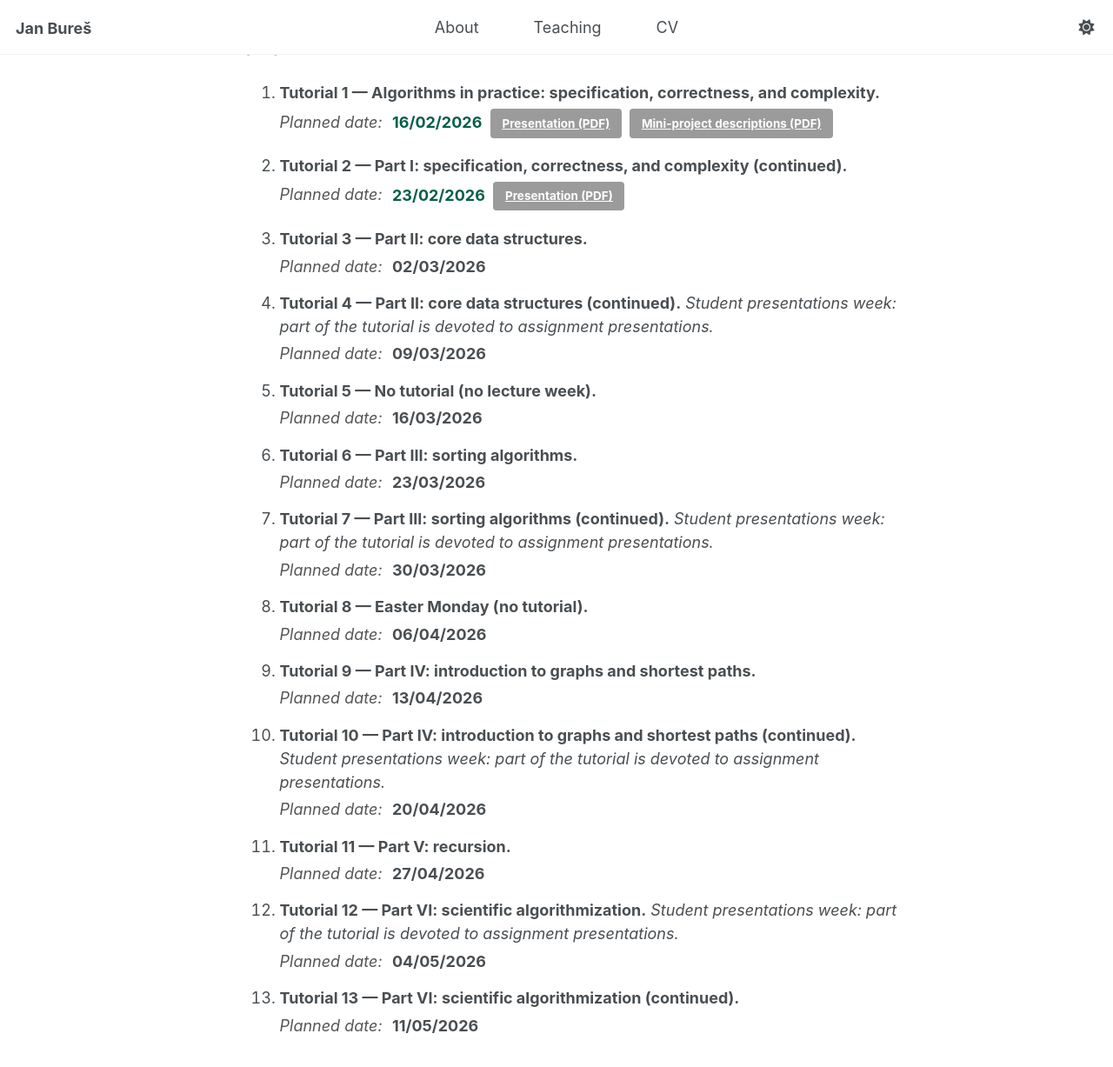
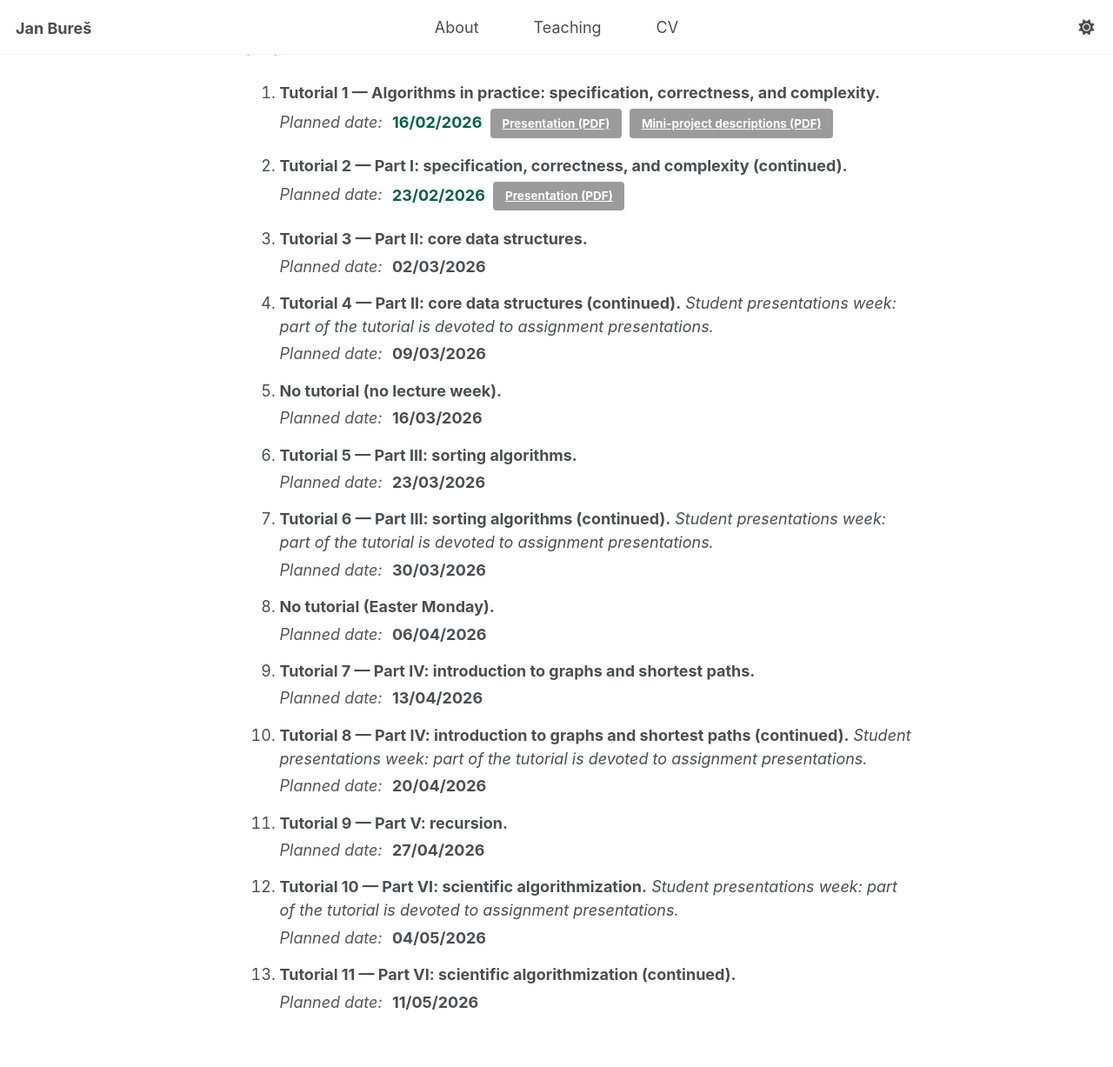
Before and after one commit to buresjan/buresjan.github.io, a Jekyll site: the page built from _teaching/18yzalg.md, in a window 1280 px wide and 1400 px high, scrolled down 623 px. Shown: the top 1227 px of the window at 87% size. Built offline with Jekyll 4.4.1, drawn with Linux system fonts in a browser that asks for light colours.

Commit message:
changes in numberings

```diff
--- a/_teaching/18yzalg.md
+++ b/_teaching/18yzalg.md
@@ -84,20 +84,20 @@ html[data-theme="dark"] .btn.lp-btn { color: #181818; }
      <!-- <a class="btn" href="{{ '/files/yzalg/ex04.pdf' | relative_url }}" download>Task sheet (PDF)</a> -->
    </div>
 
-5. **Tutorial 5 — No tutorial (no lecture week).**
+5. **No tutorial (no lecture week).**
    <div class="lp-date">
      <span class="label">Planned date:</span>
      <span class="date">16/03/2026</span>
    </div>
 
-6. **Tutorial 6 — Part III: sorting algorithms.**
+6. **Tutorial 5 — Part III: sorting algorithms.**
    <div class="lp-date">
      <span class="label">Planned date:</span>
      <span class="date">23/03/2026</span>
      <!-- <a class="btn" href="{{ '/files/yzalg/ex06.pdf' | relative_url }}" download>Task sheet (PDF)</a> -->
    </div>
 
-7. **Tutorial 7 — Part III: sorting algorithms (continued).**
+7. **Tutorial 6 — Part III: sorting algorithms (continued).**
    *Student presentations week: part of the tutorial is devoted to assignment presentations.*
    <div class="lp-date">
      <span class="label">Planned date:</span>
@@ -105,20 +105,20 @@ html[data-theme="dark"] .btn.lp-btn { color: #181818; }
      <!-- <a class="btn" href="{{ '/files/yzalg/ex07.pdf' | relative_url }}" download>Task sheet (PDF)</a> -->
    </div>
 
-8. **Tutorial 8 — Easter Monday (no tutorial).**
+8. **No tutorial (Easter Monday).**
    <div class="lp-date">
      <span class="label">Planned date:</span>
      <span class="date">06/04/2026</span>
    </div>
 
-9. **Tutorial 9 — Part IV: introduction to graphs and shortest paths.**
+9. **Tutorial 7 — Part IV: introduction to graphs and shortest paths.**
    <div class="lp-date">
      <span class="label">Planned date:</span>
      <span class="date">13/04/2026</span>
      <!-- <a class="btn" href="{{ '/files/yzalg/ex09.pdf' | relative_url }}" download>Task sheet (PDF)</a> -->
    </div>
 
-10. **Tutorial 10 — Part IV: introduction to graphs and shortest paths (continued).**
+10. **Tutorial 8 — Part IV: introduction to graphs and shortest paths (continued).**
     *Student presentations week: part of the tutorial is devoted to assignment presentations.*
     <div class="lp-date">
       <span class="label">Planned date:</span>
@@ -126,14 +126,14 @@ html[data-theme="dark"] .btn.lp-btn { color: #181818; }
       <!-- <a class="btn" href="{{ '/files/yzalg/ex10.pdf' | relative_url }}" download>Task sheet (PDF)</a> -->
     </div>
 
-11. **Tutorial 11 — Part V: recursion.**
+11. **Tutorial 9 — Part V: recursion.**
     <div class="lp-date">
       <span class="label">Planned date:</span>
       <span class="date">27/04/2026</span>
       <!-- <a class="btn" href="{{ '/files/yzalg/ex11.pdf' | relative_url }}" download>Task sheet (PDF)</a> -->
     </div>
 
-12. **Tutorial 12 — Part VI: scientific algorithmization.**
+12. **Tutorial 10 — Part VI: scientific algorithmization.**
     *Student presentations week: part of the tutorial is devoted to assignment presentations.*
     <div class="lp-date">
       <span class="label">Planned date:</span>
@@ -141,7 +141,7 @@ html[data-theme="dark"] .btn.lp-btn { color: #181818; }
       <!-- <a class="btn" href="{{ '/files/yzalg/ex12.pdf' | relative_url }}" download>Task sheet (PDF)</a> -->
     </div>
 
-13. **Tutorial 13 — Part VI: scientific algorithmization (continued).**
+13. **Tutorial 11 — Part VI: scientific algorithmization (continued).**
     <div class="lp-date">
       <span class="label">Planned date:</span>
       <span class="date">11/05/2026</span>
```
